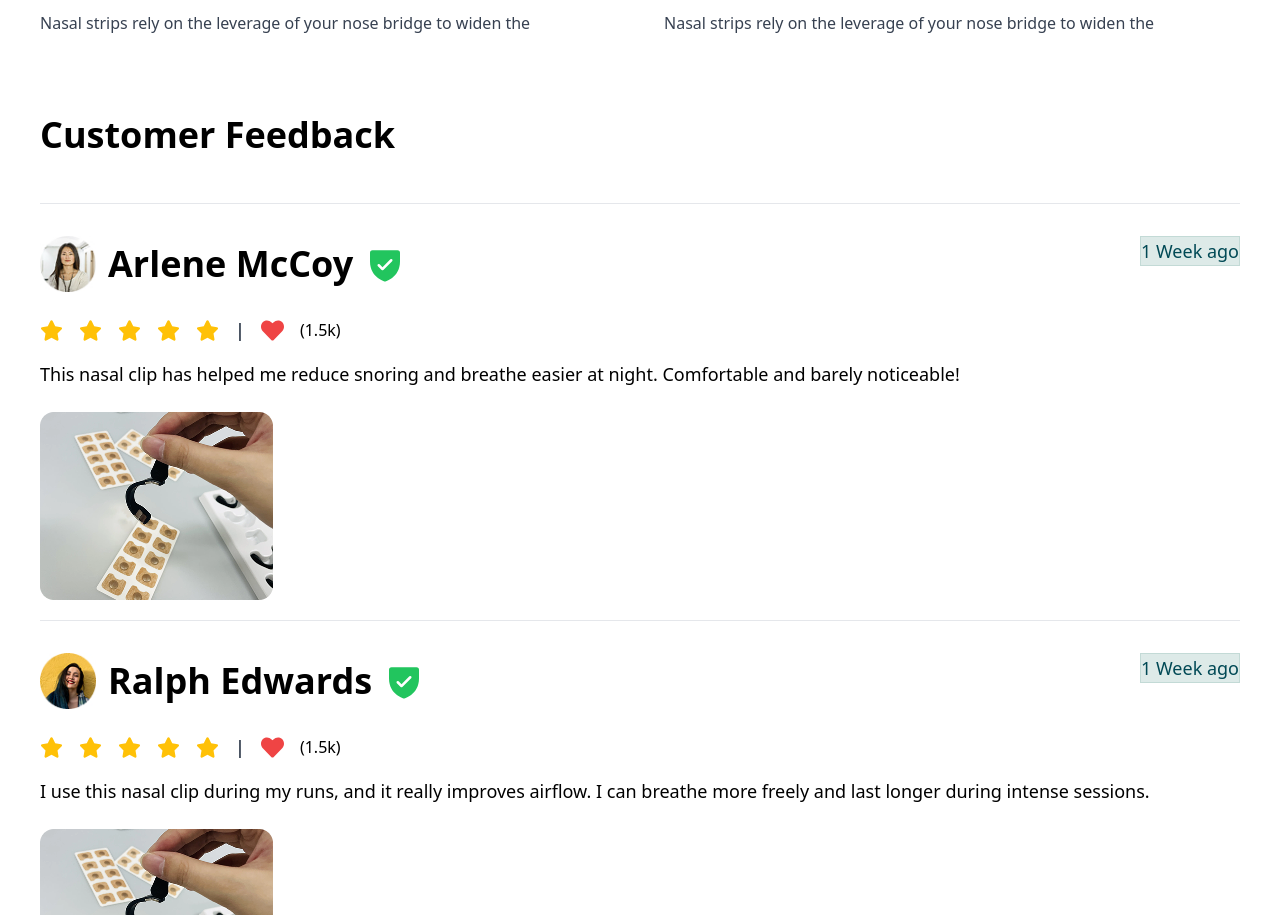
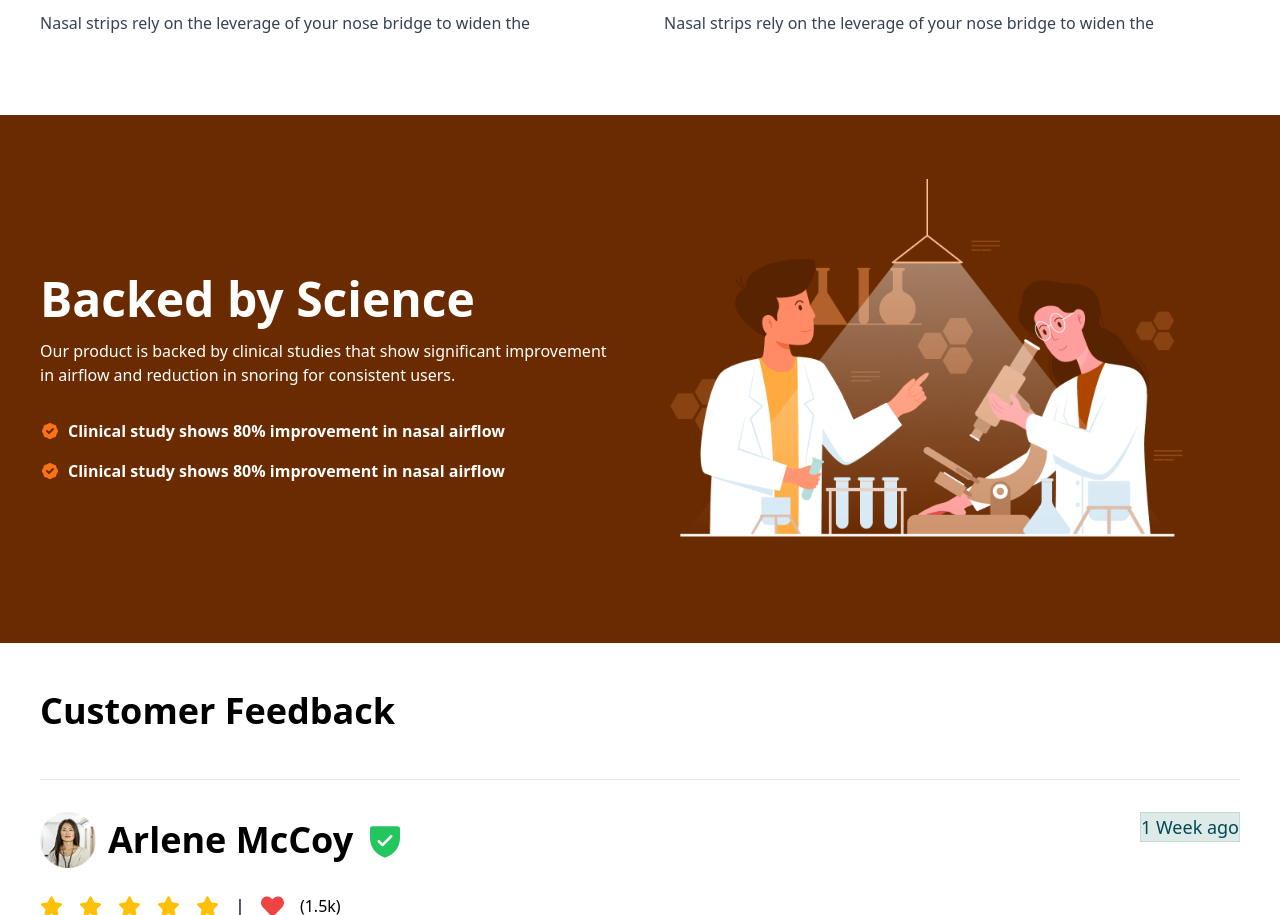
Before and after one commit to bidduthosen/airflow-noseclip, a React (Vite) app: page / in a window 1280 px wide. Shown: the part 5874-6789 px from the top of the page. Built offline with nearby package versions, Linux system fonts and the light colour scheme.

Commit message:
science by bickend section finished

```diff
--- a/src/App.jsx
+++ b/src/App.jsx
@@ -7,6 +7,7 @@ import Solution from './Components/Solution/Solution'
 import RealResult from './Components/RealResult/RealResult'
 import Footer from './Components/Footer/Footer'
 import Customer from './Components/Customer/Customer'
+import Science from './Components/Customer/Science/Science'
 
 function App() {
   const [count, setCount] = useState(0)
@@ -19,6 +20,7 @@ function App() {
         <NoseClip></NoseClip>
         <Solution></Solution>
         <RealResult></RealResult>
+        <Science></Science>
         <Customer></Customer>
         <Footer></Footer>
       </section>
--- /dev/null
+++ b/src/Components/Customer/Science/Science.jsx
@@ -0,0 +1,30 @@
+import React from 'react';
+import scienceImg from '../../../assets/science/science.png'
+import { HiBadgeCheck } from "react-icons/hi";
+
+const Science = () => {
+    return (
+        <div className='bg-[#6B2B00] py-16'>
+            <div className='lg:container mx-auto px-5 md:px-10'>
+                <div className='grid grid-cols-1 lg:grid-cols-2 gap-8'>
+                    <div className='text-white flex items-center'>
+                        <div>
+                            <h2 className='text-5xl font-semibold'>Backed by Science</h2>
+                            <h5 className='font- text-base pt-4 pb-8'>Our product is backed by clinical studies that show significant improvement in airflow and reduction in snoring for consistent users.</h5>
+                            <ul className=' font-semibold text-base space-y-4'>
+                                <li className='flex items-center gap-2'> <HiBadgeCheck size={20} className='text-[#f97316]' />Clinical study shows 80% improvement in nasal airflow</li>
+                                <li className='flex items-center gap-2'> <HiBadgeCheck size={20} className='text-[#f97316]' /> Clinical study shows 80% improvement in nasal airflow</li>
+                            </ul>
+                        </div>
+                    </div>
+                    <div>
+                        <img className='lg:h-[400px]' src={scienceImg} alt="" />
+                    </div>
+                </div>
+            </div>
+
+        </div>
+    );
+};
+
+export default Science;
```
Also changed, not shown: src/assets/science/science.png (added).
